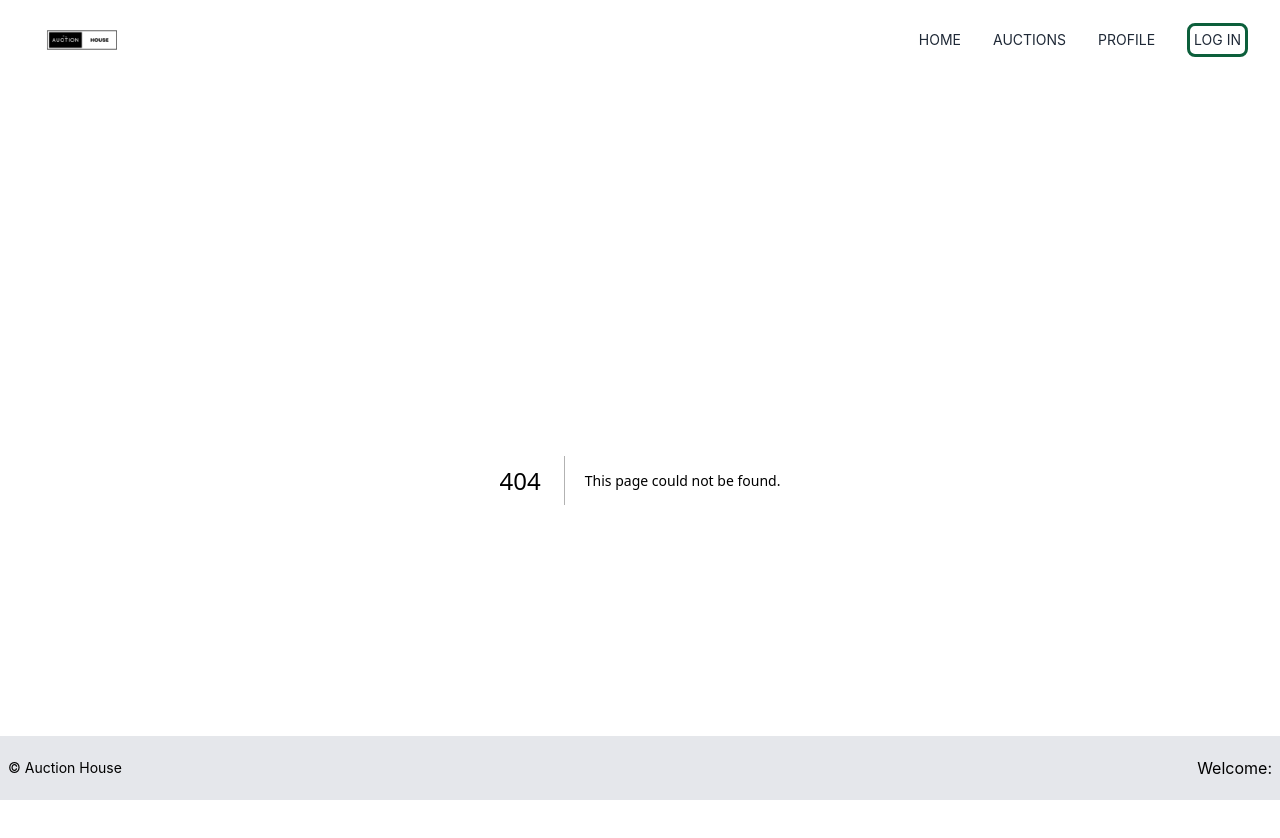
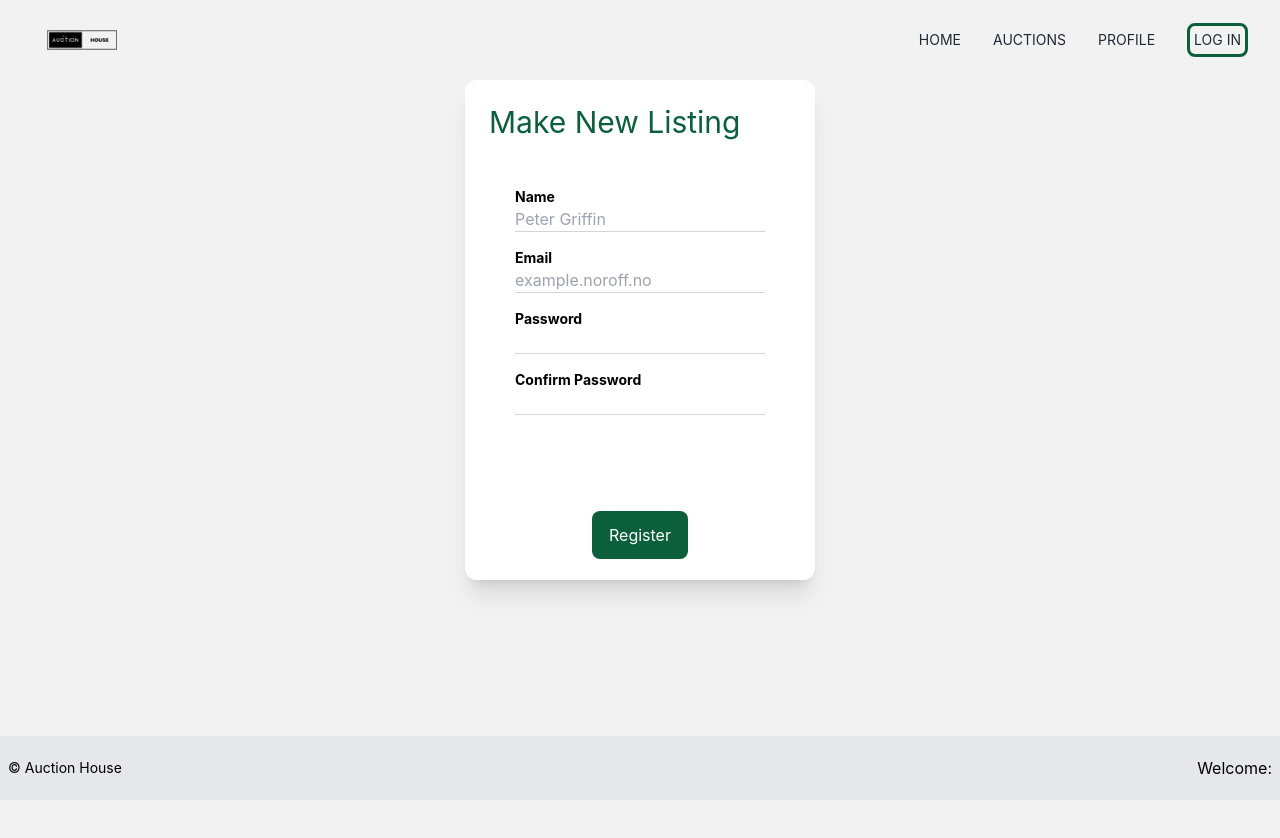
Before and after one commit to AdrianFred/projectexam2022, a Next.js app: page /new-listing in a window 1280 px wide. Before the commit this address had no page. Shown: the top 838 px of the page. After the commit the page ends 800 px from the top, so only its background shows below. Built offline with nearby package versions, Linux system fonts and the light colour scheme; what tailwindcss-debug-screens would draw is missing.

Commit message:
Starting new listing components

```diff
--- /dev/null
+++ b/components/NewListings.jsx
@@ -0,0 +1,68 @@
+export default function NewListings() {
+  return (
+    <>
+      <div className="debug-screens flex justify-center items-center">
+        <div className="">
+          <div className="bg-white h-[500px] w-[350px] rounded-xl shadow-xl p-6">
+            <div className="text-green text-3xl">Make New Listing</div>
+            <div className="flex justify-center items-center h-[450px]">
+              <form>
+                <div className="flex flex-col mt-4 min-w-[250px]">
+                  <label className="text-sm font-bold">Name</label>
+                  <input
+                    // onChange={changeInput}
+                    placeholder="Peter Griffin"
+                    name="name"
+                    type="text"
+                    className="border-b border-gray-300 focus:outline-none focus:border-green"
+                    required
+                    minLength={3}
+                    maxLength={20}
+                  />
+                </div>
+                <div className="flex flex-col mt-4 min-w-[250px]">
+                  <label className="text-sm font-bold">Email</label>
+                  <input
+                    // onChange={changeInput}
+                    placeholder="example.noroff.no"
+                    name="email"
+                    type="email"
+                    className="border-b border-gray-300 focus:outline-none focus:border-green"
+                    required
+                    pattern="^[\w\-.]+@stud.?noroff.no$|^[\w\-.]+@?noroff.no$"
+                    title="Only users with a Noroff email account may sign up. Email must end in (stud.)noroff.no"
+                  />
+                </div>
+                <div className="flex flex-col mt-4 min-w-[250px]">
+                  <label className="text-sm font-bold">Password</label>
+                  <input
+                    // onChange={changeInput}
+                    name="password"
+                    type="password"
+                    className="border-b border-gray-300 focus:outline-none focus:border-green"
+                    required
+                    minLength={8}
+                  />
+                </div>
+                <div className="flex flex-col mt-4 min-w-[250px]">
+                  <label className="text-sm font-bold">Confirm Password</label>
+                  <input
+                    // onChange={changeInput}
+                    name="passwordConfirmation"
+                    type="password"
+                    className="border-b border-gray-300 focus:outline-none focus:border-green"
+                    required
+                    minLength={8}
+                  />
+                </div>
+                <div className="pt-24 text-center">
+                  <button className="bg-green h-12 w-24 rounded-lg text-white">Register</button>
+                </div>
+              </form>
+            </div>
+          </div>
+        </div>
+      </div>
+    </>
+  );
+}
--- /dev/null
+++ b/pages/new-listing.js
@@ -0,0 +1,9 @@
+import NewListings from "../components/NewListings.jsx";
+
+export default function NewListing() {
+  return (
+    <div>
+      <NewListings />
+    </div>
+  );
+}
```
